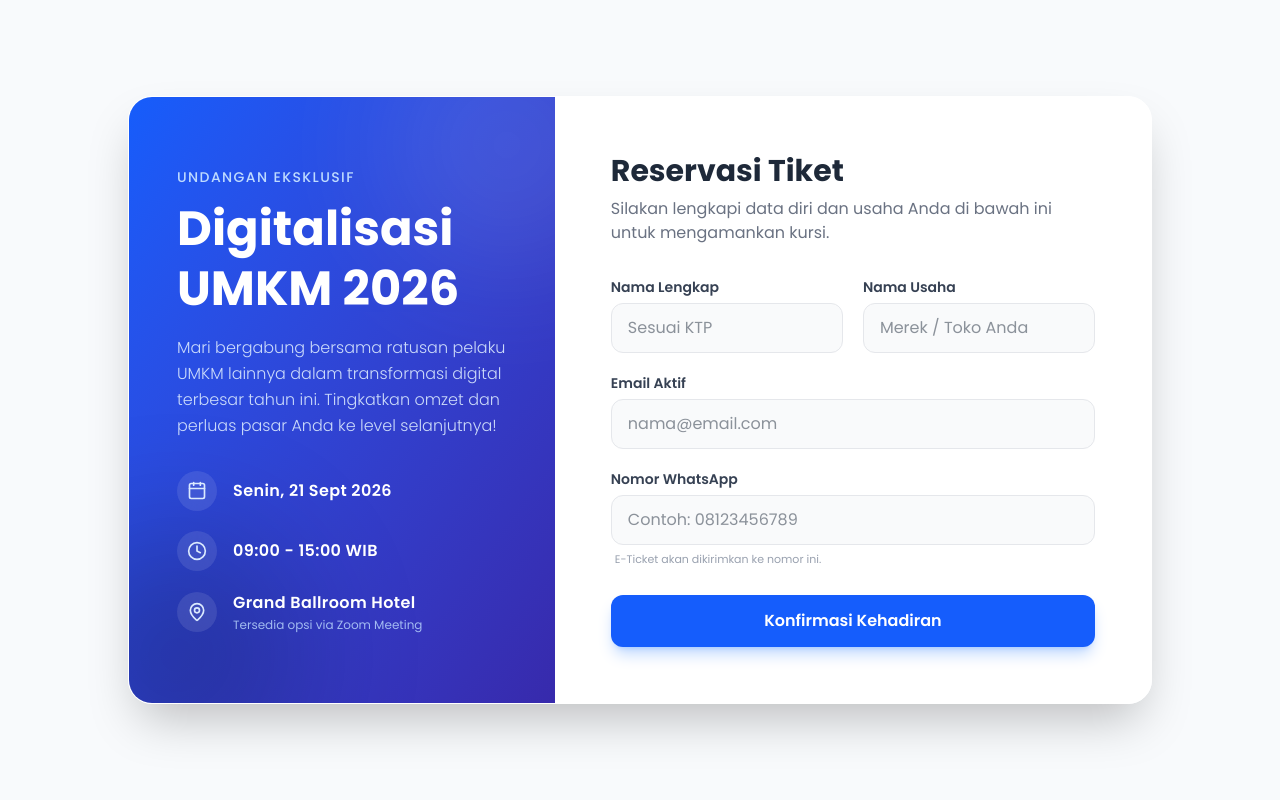
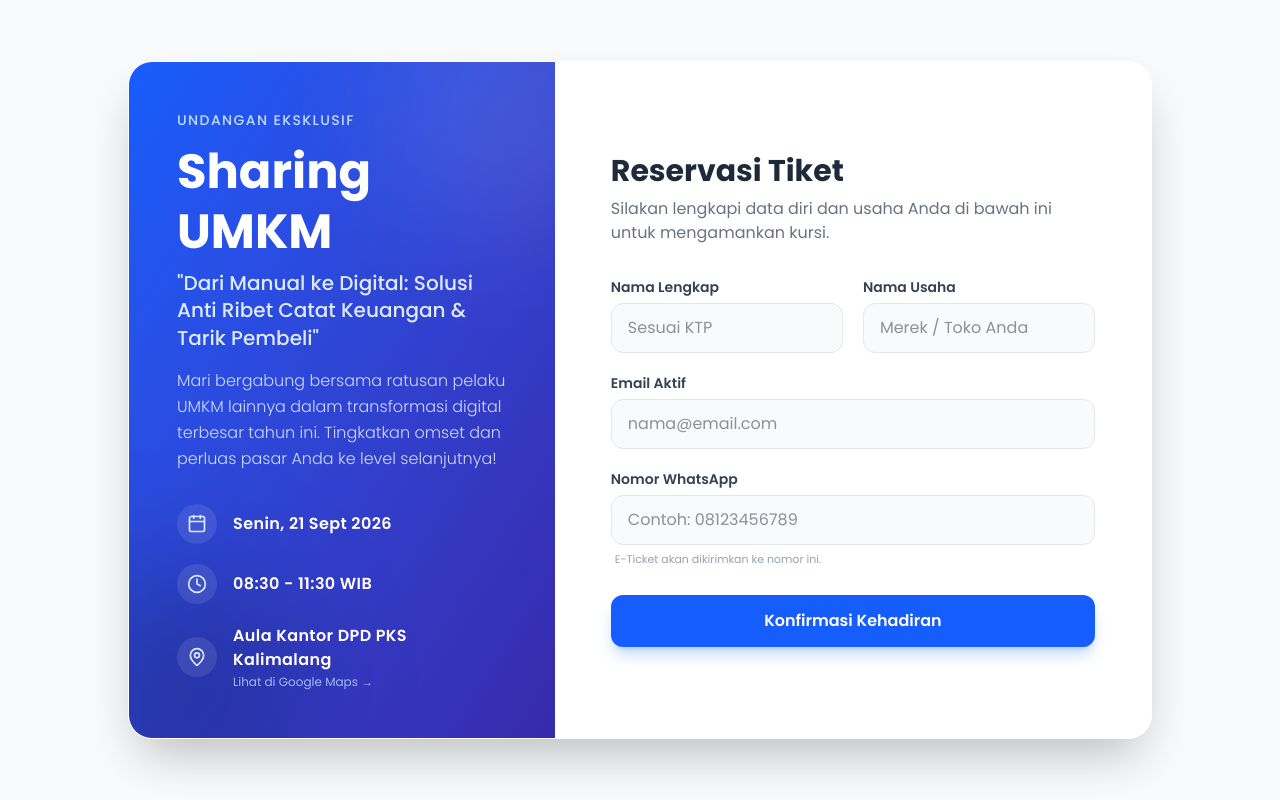
Before and after one commit to logaritma-UBOS/digitalisasi-umkm-2026, a Next.js app: page / in a window 1280 px wide. Built offline with nearby package versions, Linux system fonts and the light colour scheme.

Commit message:
fix: update copywriting, location, and whatsapp text

```diff
--- a/src/app/api/daftar/route.ts
+++ b/src/app/api/daftar/route.ts
@@ -61,7 +61,7 @@ export async function POST(request: Request) {
 
     // 5. Kirim Pesan Konfirmasi via Fonnte
     const fonnteToken = process.env.FONNTE_TOKEN;
-    const message = `Halo *${namaLengkap}*,\n\nTerima kasih telah mendaftar di acara *Digitalisasi UMKM 2026*!\n\nNama Usaha: ${namaUsaha}\nEmail: ${email}\n\nKami akan mengirimkan informasi selanjutnya melalui WhatsApp ini. Sampai jumpa pada tanggal 21 September 2026!\n\nSalam,\nPanitia Digitalisasi UMKM 2026`;
+    const message = `Halo *${namaLengkap}*,\n\nTerima kasih telah mendaftar di acara *Sharing UMKM: Dari Manual ke Digital*!\n\nNama Usaha: ${namaUsaha}\nEmail: ${email}\n\nKami tunggu kehadiran Anda pada:\n🗓️ Senin, 21 September 2026\n⏰ 08:30 - 11:30 WIB\n📍 Aula Kantor DPD PKS Kalimalang\n🗺️ Buka Maps: https://maps.app.goo.gl/GFPoSw99EN58zva16?g_st=aw\n\nSalam,\nPanitia Penyelenggara`;
 
     try {
       const fonnteResponse = await fetch('https://api.fonnte.com/send', {
--- a/src/app/layout.tsx
+++ b/src/app/layout.tsx
@@ -8,8 +8,8 @@ const poppins = Poppins({
 });
 
 export const metadata: Metadata = {
-  title: "Undangan Digitalisasi UMKM 2026",
-  description: "Form pendaftaran eksklusif untuk acara Digitalisasi UMKM 2026.",
+  title: "Sharing UMKM: Dari Manual ke Digital",
+  description: "Form pendaftaran eksklusif acara Sharing UMKM: Solusi Anti Ribet Catat Keuangan & Tarik Pembeli.",
 };
 
 export default function RootLayout({
--- a/src/app/page.tsx
+++ b/src/app/page.tsx
@@ -68,9 +68,10 @@ export default function Home() {
 
           <div className="relative z-10">
             <p className="text-blue-200 font-medium tracking-widest text-xs md:text-sm mb-3 uppercase">Undangan Eksklusif</p>
-            <h1 className="text-3xl md:text-4xl lg:text-5xl font-bold mb-4 leading-tight">Digitalisasi<br/>UMKM 2026</h1>
+            <h1 className="text-3xl md:text-4xl lg:text-5xl font-bold mb-2 leading-tight">Sharing UMKM</h1>
+            <h2 className="text-lg md:text-xl font-medium text-blue-100 mb-4 leading-snug">"Dari Manual ke Digital: Solusi Anti Ribet Catat Keuangan & Tarik Pembeli"</h2>
             <p className="text-blue-100/90 mb-8 leading-relaxed text-sm md:text-base font-light">
-              Mari bergabung bersama ratusan pelaku UMKM lainnya dalam transformasi digital terbesar tahun ini. Tingkatkan omzet dan perluas pasar Anda ke level selanjutnya!
+              Mari bergabung bersama ratusan pelaku UMKM lainnya dalam transformasi digital terbesar tahun ini. Tingkatkan omset dan perluas pasar Anda ke level selanjutnya!
             </p>
 
             <div className="space-y-5 text-sm md:text-base">
@@ -87,7 +88,7 @@ export default function Home() {
                   <Clock className="w-5 h-5 text-blue-100" />
                 </div>
                 <div>
-                  <p className="font-semibold tracking-wide">09:00 - 15:00 WIB</p>
+                  <p className="font-semibold tracking-wide">08:30 - 11:30 WIB</p>
                 </div>
               </div>
               <div className="flex items-center gap-4">
@@ -95,8 +96,10 @@ export default function Home() {
                   <MapPin className="w-5 h-5 text-blue-100" />
                 </div>
                 <div>
-                  <p className="font-semibold tracking-wide">Grand Ballroom Hotel</p>
-                  <p className="text-blue-200/80 text-xs mt-0.5">Tersedia opsi via Zoom Meeting</p>
+                  <a href="https://maps.app.goo.gl/GFPoSw99EN58zva16?g_st=aw" target="_blank" rel="noopener noreferrer" className="group cursor-pointer block">
+                    <p className="font-semibold tracking-wide group-hover:underline transition-all">Aula Kantor DPD PKS Kalimalang</p>
+                    <p className="text-blue-200/80 text-xs mt-0.5 group-hover:text-blue-100 transition-all flex items-center gap-1">Lihat di Google Maps &rarr;</p>
+                  </a>
                 </div>
               </div>
             </div>
```
